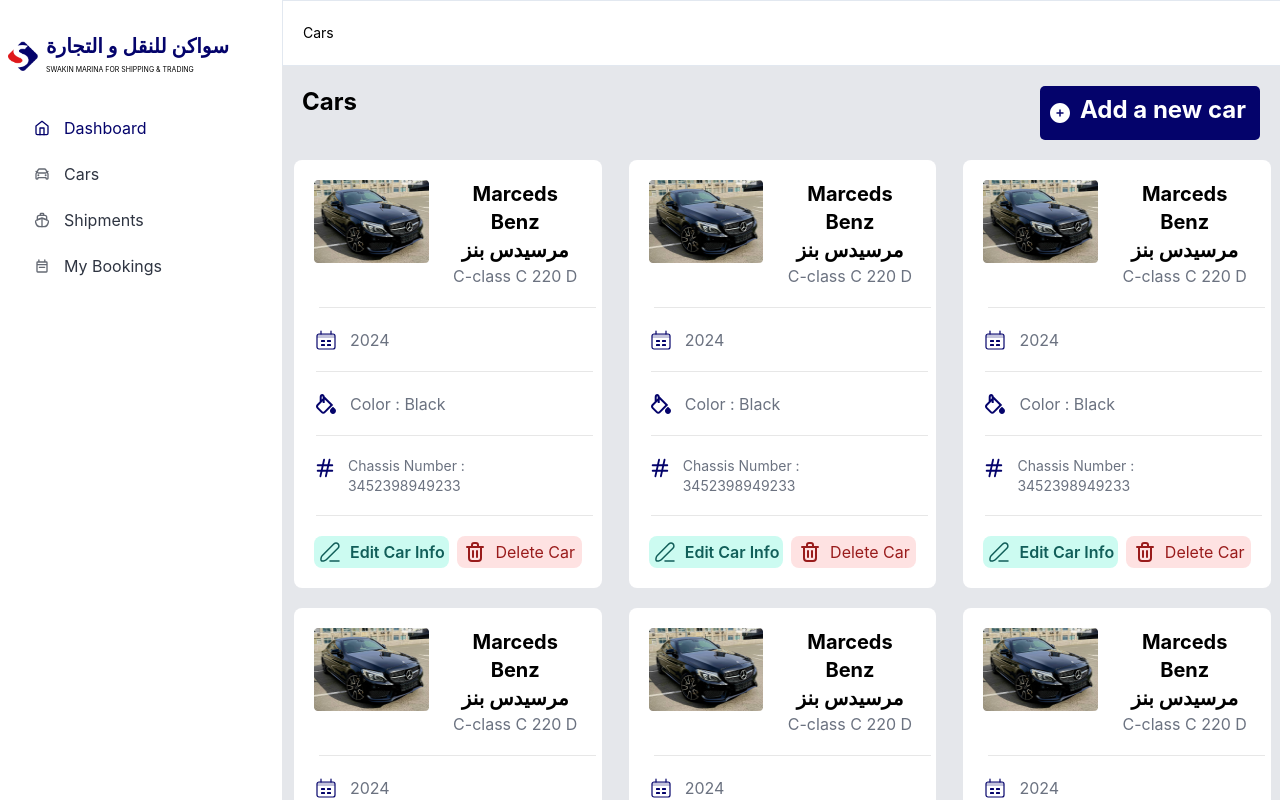
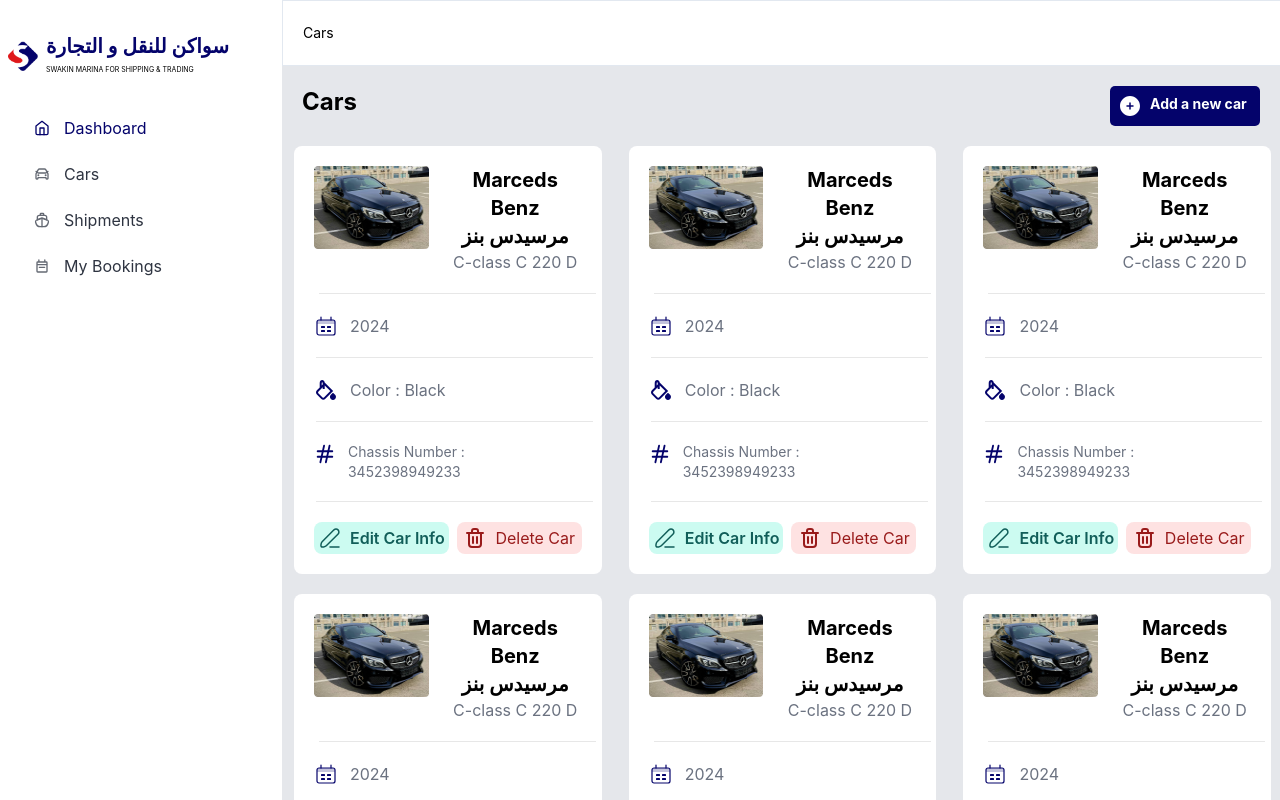
Before and after one commit to MonzerOmer1234/swakin-project, a React (Create React App) app: page /#/cars in a window 1280 px wide. Shown: the top 800 px of the page. Built offline with nearby package versions, Linux system fonts and the light colour scheme.

Commit message:
fix:button text size

```diff
--- a/src/components/bookings/BookRow.jsx
+++ b/src/components/bookings/BookRow.jsx
@@ -35,7 +35,7 @@
               : status === "Completed"
               ? " bg-[#CCFBF1]"
               : "bg-[#FECACA]"
-          } flex items-center w-[120px] h-[28px]  py-5 ps-5 rounded-full`}
+          } flex items-center w-[120px] h-[28px]  py-5 ps-5 rounded-full ms-2`}
         >
           <span
             style={{ width: "5px", height: "5px", borderRadius: "50%" }}
--- a/src/components/cars/Cars.jsx
+++ b/src/components/cars/Cars.jsx
@@ -59,7 +59,7 @@
           <h1>Cars</h1>
           <button
             onClick={() => setShowContent(true)}
-            className="  bg-[#04036B] flex items-center   py-2 w-[220px] car-btn"
+            className="  bg-[#04036B] flex py-2 w-[150px] car-btn"
             style={{ borderRadius: "5px" }}
           >
             <svg
@@ -77,7 +77,7 @@
                 fill="white"
               />
             </svg>
-            <span className=" text-white w-[148px] h-[38px] whitespace-nowrap ms-2  ">Add a new car</span>
+            <span className=" ms-2 text-white text-sm">Add a new car</span>
           </button>
         </div>
         <div className="bg-[#E5E7EB] ms-[282px] h-auto">
--- a/src/components/dashboard/DashboardContentThree.jsx
+++ b/src/components/dashboard/DashboardContentThree.jsx
@@ -1,4 +1,4 @@
-import { useState, useRef, useEffect } from "react";
+import { useState, useRef} from "react";
 import useOutsideClickHook from "./useOutsideClick";
 import "./modal.css";
 import RegisterModal from "../../UI/RegisterModal";
@@ -8,8 +8,7 @@
   const ref = useRef();
 
   const [carName, setCarName] = useState("");
-  const [carArName, setCarArName] = useState("");
-  const [carArModel, setCarArModel] = useState("");
+
   const [carModel, setCarModel] = useState("");
 
   useOutsideClickHook(ref, () => setShowContent(false));
@@ -23,9 +22,9 @@
   }
   function handleReset() {
     setCarName("");
-    setCarArName("");
+
     setCarModel("");
-    setCarArModel("");
+
     setShowContent(false);
   }
   function handleSubmit() {
@@ -81,7 +80,7 @@
                 fill="white"
               />
             </svg>
-            <span className=" ms-2 text-white">Add a new car</span>
+            <span className=" ms-2 text-white text-sm">Add a new car</span>
           </button>
         </div>
         <div className="flex mt-5 text-sm justify-between gap-2 bg-white border border-gray-200 shadow-sm rounded-xl p-4 md:p-2 dark:bg-neutral-900 dark:border-neutral-700 dark:text-neutral-400">
```
